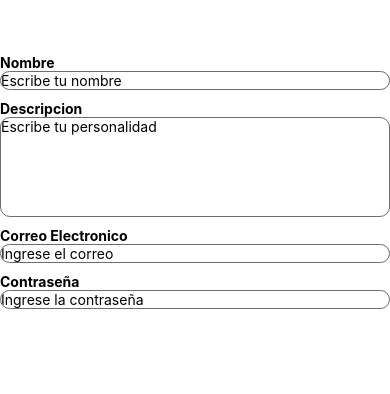
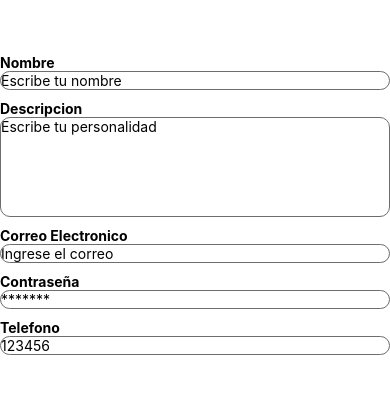
Before and after one commit to irvinjs22620075/Fundamentos_ExpoTemplate, a React Native app: screen / in a window 390 px wide. Shown: the top 394 px of the page. Built offline with nearby package versions, Linux system fonts and the light colour scheme.

Commit message:
Agregando input de telefono

```diff
--- a/src/pages/Home/Formulario.js
+++ b/src/pages/Home/Formulario.js
@@ -12,8 +12,9 @@ export default function Formulario() {
             <Text style={style.label}>Correo Electronico</Text>
             <TextInput style={style.input} placeholder="Ingrese el correo" keyboardType='email-address' />
             <Text style={style.label}>Contraseña</Text>
-            <TextInput style={style.input} placeholder="Ingrese la contraseña" secureTextEntry={true} />
-
+            <TextInput style={style.input} placeholder="*******" secureTextEntry={true} />
+            <Text style={style.label}>Telefono</Text>
+            <TextInput style={style.input} placeholder="123456" keyboardType='pphone-pad' />
         </SafeAreaView>
 
     );
```
